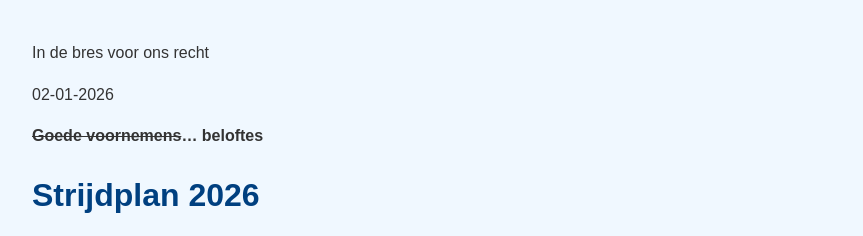
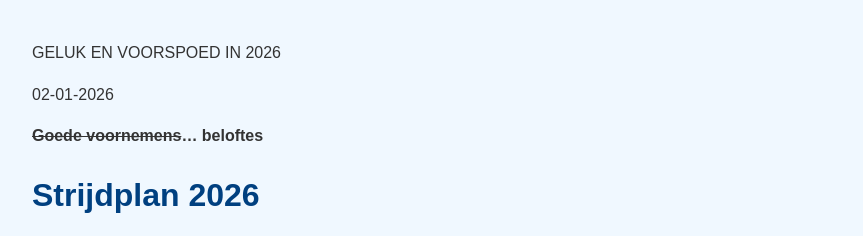
Before and after one commit to Klikblitser/VBBSKW, a Jekyll site: the page built from _posts/2026-01-02-Strijdplan voor 2026.md, in a window 1280 px wide and 900 px high. Shown: the top 236 px of the window, without its empty margins (208-1071 px from the left). Built offline with Jekyll 4.4.1, drawn with Linux system fonts in a browser that asks for light colours.

Commit message:
nieuwe poohoost

```diff
--- a/_posts/2026-01-02-Strijdplan voor 2026.md
+++ b/_posts/2026-01-02-Strijdplan voor 2026.md
@@ -2,7 +2,7 @@
 
 layout: default
 
-title: "In de bres voor ons recht"
+title: "GELUK EN VOORSPOED IN 2026"
 
 date: 2026-01-02
 
```
